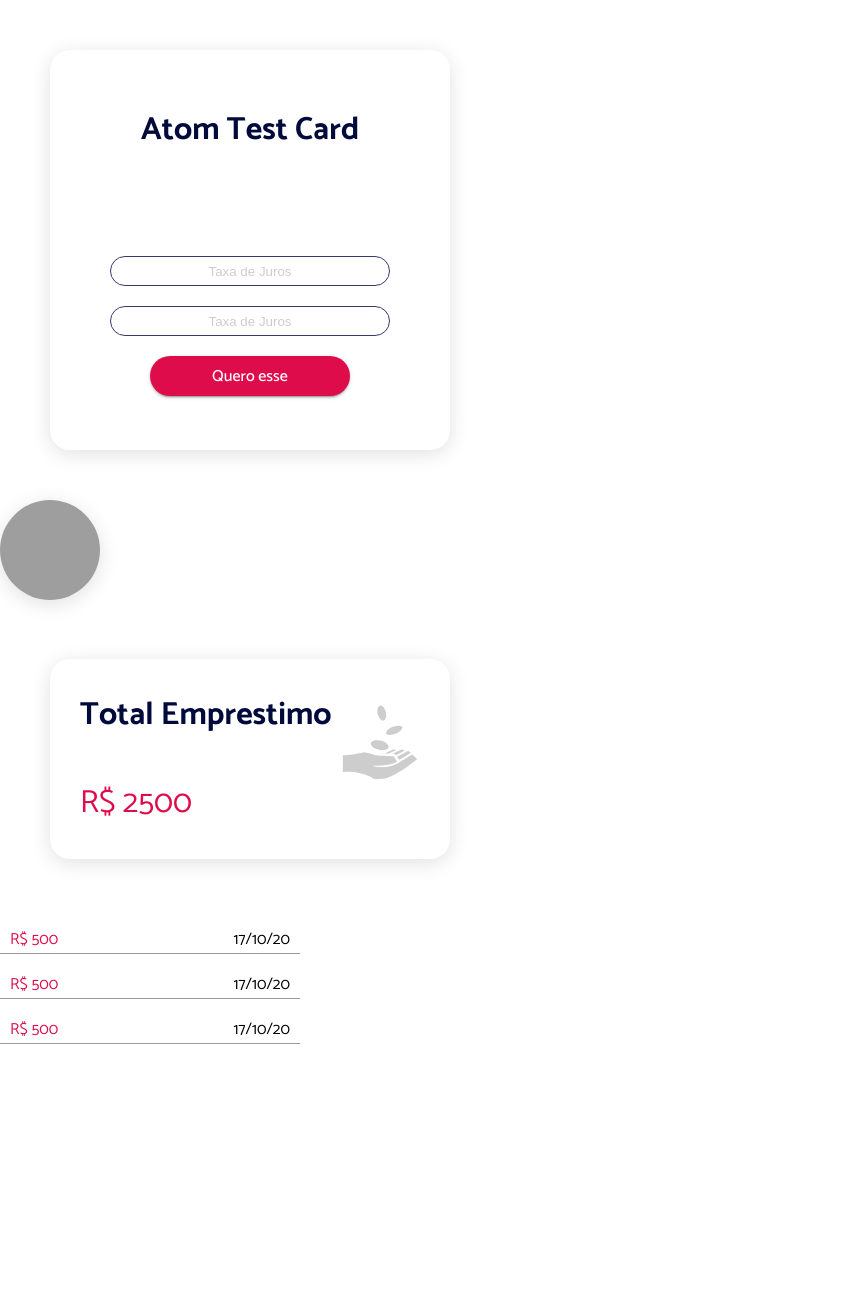
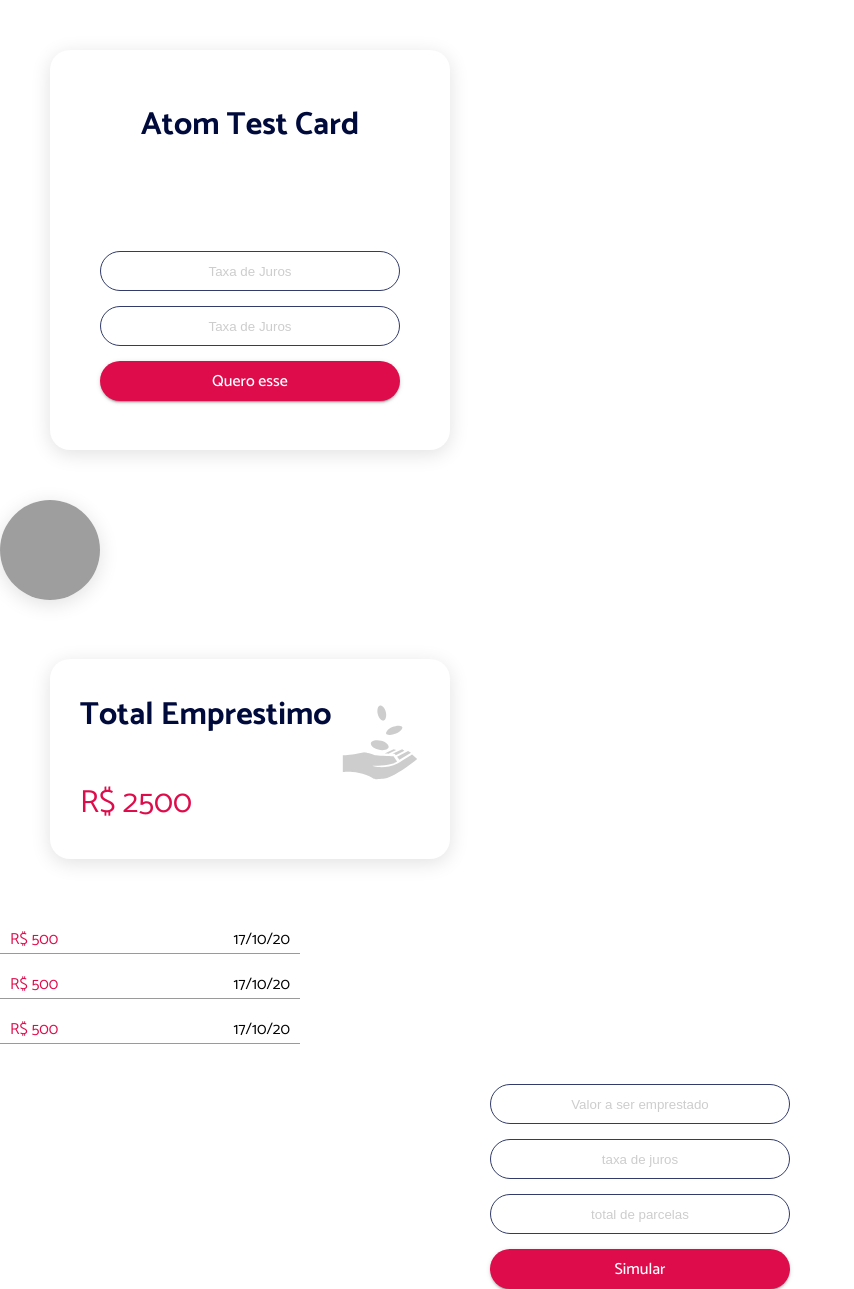
Before and after one commit to jucielly/loan-dashboard, a React (Create React App) app: page / in a window 1280 px wide. Shown: the whole page, without its empty margins (0-854 px from the left). Before the commit the page ends 1044 px from the top, so only its background shows below. Built offline with nearby package versions, Linux system fonts and the light colour scheme; grey boxes are pictures that could not be loaded.

Commit message:
loan form finished

```diff
--- a/src/components/atoms/Button/index.js
+++ b/src/components/atoms/Button/index.js
@@ -8,7 +8,7 @@ const Button = styled.button`
   background-color: ${(props) => props.theme.colors.primary};
   font-weight: 500;
   border: none;
-  width: 50%;
+  width: 300px;
   height: 40px;
   border-radius: 20px;
   box-shadow: 0px 3px 1px -2px rgba(0, 0, 0, 0.2),
--- a/src/components/atoms/input/index.js
+++ b/src/components/atoms/input/index.js
@@ -3,15 +3,12 @@ import styled from 'styled-components';
 const Input = styled.input`
   color: ${(props) => props.theme.colors.fontColor};
   text-align: center;
-  width: 70%;
-  height: 30px;
+  width: 300px;
+  height: 40px;
   border-radius: 20px;
   border: 1px solid ${(props) => props.theme.colors.secondary};
   transition: 0.3s;
-
-  & + input {
-    margin: 20px;
-  }
+  margin-bottom: 15px;
 
   &:focus {
     border: 1px solid ${(props) => props.theme.colors.terciary};
--- /dev/null
+++ b/src/components/molecules/LoanSimulatorForm/index.js
@@ -0,0 +1,23 @@
+import React from 'react';
+import Input from '../../atoms/input';
+import Button from '../../atoms/Button';
+import styled from 'styled-components';
+
+const StyledForm = styled.form`
+  margin-top: 40px;
+  align-items: center;
+  display: flex;
+  flex-direction: column;
+`;
+
+const LoanSimulatorForm = () => {
+  return (
+    <StyledForm>
+      <Input placeholder="Valor a ser emprestado" />
+      <Input placeholder="taxa de juros" />
+      <Input placeholder="total de parcelas" />
+      <Button>Simular</Button>
+    </StyledForm>
+  );
+};
+export default LoanSimulatorForm;
--- a/src/components/pages/testPage/index.js
+++ b/src/components/pages/testPage/index.js
@@ -7,6 +7,7 @@ import Avatar from '../../atoms/Avatar';
 import ValueCard from '../../molecules/ValueCard';
 import { GiReceiveMoney } from 'react-icons/gi';
 import InstallmentListItem from '../../molecules/InstallmentLIstItem';
+import LoanSimulatorForm from '../../molecules/LoanSimulatorForm';
 
 const Test = () => {
   return (
@@ -26,6 +27,7 @@ const Test = () => {
       <InstallmentListItem value={`R$ ${500}`} date="17/10/20" />
       <InstallmentListItem value={`R$ ${500}`} date="17/10/20" />
       <InstallmentListItem value={`R$ ${500}`} date="17/10/20" />
+      <LoanSimulatorForm />
     </>
   );
 };
```
